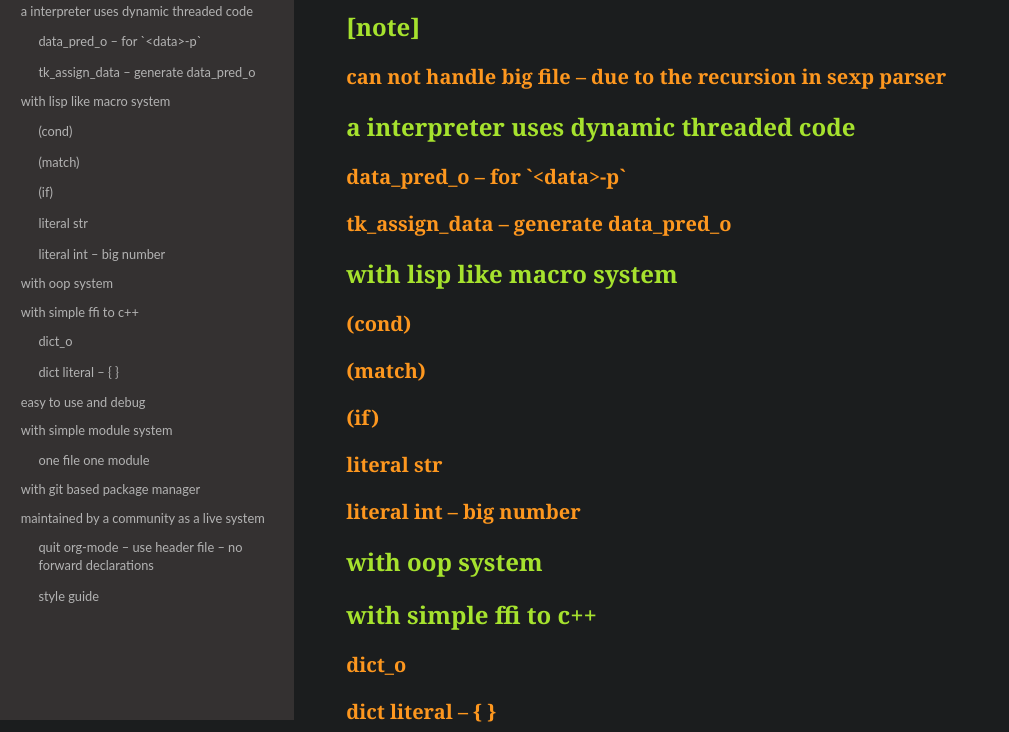
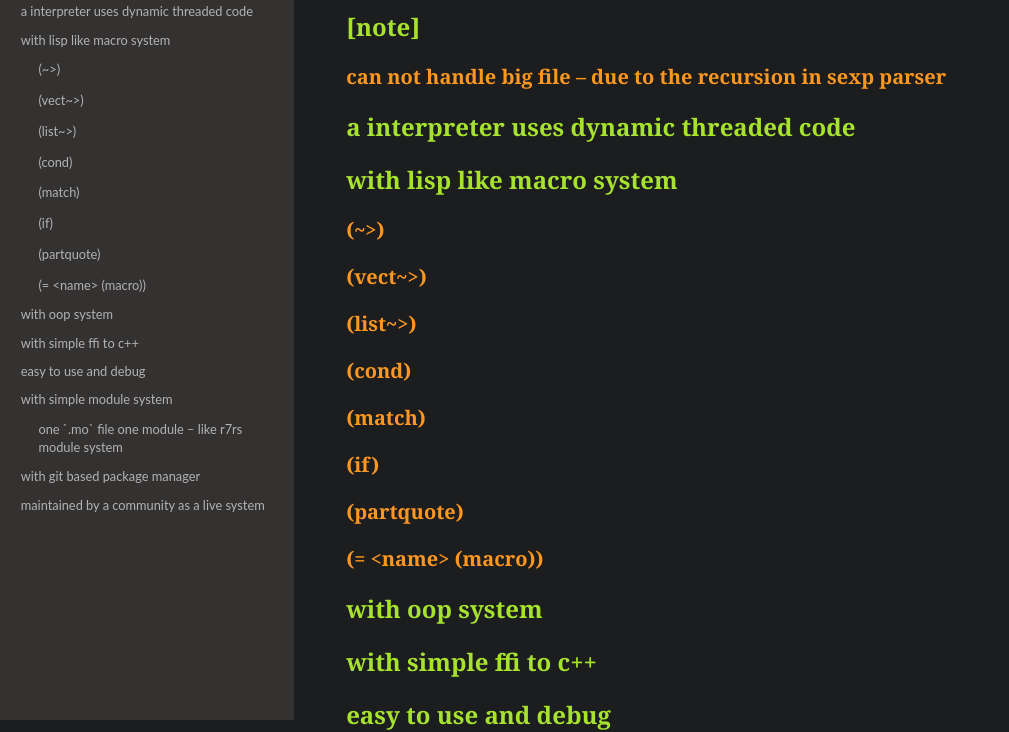
Before and after one commit to shawwn/jojo, a plain HTML site: page story-map.html in a window 1280 px wide. Shown: the part 80-812 px from the top of the page, without its empty margins (0-1009 px from the left). Drawn offline with Linux system fonts and the light colour scheme.

Commit message:
update story-map

```diff
--- a/story-map.html
+++ b/story-map.html
@@ -3,7 +3,7 @@
 "http://www.w3.org/TR/xhtml1/DTD/xhtml1-strict.dtd">
 <html xmlns="http://www.w3.org/1999/xhtml" lang="en" xml:lang="en">
 <head>
-<!-- 2018-08-01 Wed 00:57 -->
+<!-- 2018-08-04 Sat 03:43 -->
 <meta http-equiv="Content-Type" content="text/html;charset=utf-8" />
 <meta name="viewport" content="width=device-width, initial-scale=1" />
 <title>Story Map</title>
@@ -63,126 +63,101 @@ for the JavaScript code in this tag.
 <h2>overview</h2>
 <div id="text-table-of-contents">
 <ul>
-<li><a href="#org7aa226e"><span class="todo _note_">[note]</span> </a>
+<li><a href="#org125d335"><span class="todo _note_">[note]</span> </a>
 <ul>
-<li><a href="#orgfc03069">can not handle big file &#x2013; due to the recursion in sexp parser</a></li>
+<li><a href="#org1053e62">can not handle big file &#x2013; due to the recursion in sexp parser</a></li>
 </ul>
 </li>
-<li><a href="#orgb54fcfc">a interpreter uses dynamic threaded code</a>
+<li><a href="#org32202a5">a interpreter uses dynamic threaded code</a></li>
+<li><a href="#orga9f7387">with lisp like macro system</a>
 <ul>
-<li><a href="#org570c6c9">data_pred_o &#x2013; for `&lt;data&gt;-p`</a></li>
-<li><a href="#orgb59eeaa">tk_assign_data &#x2013; generate data_pred_o</a></li>
+<li><a href="#org2b83abd">(~&gt;)</a></li>
+<li><a href="#orge3fe28c">(vect~&gt;)</a></li>
+<li><a href="#orgf16dc0">(list~&gt;)</a></li>
+<li><a href="#org7e3f93d">(cond)</a></li>
+<li><a href="#org97989a9">(match)</a></li>
+<li><a href="#org5b6ca32">(if)</a></li>
+<li><a href="#orgea12e2b">(partquote)</a></li>
+<li><a href="#org6e82694">(= &lt;name&gt; (macro))</a></li>
 </ul>
 </li>
-<li><a href="#org7eef904">with lisp like macro system</a>
+<li><a href="#org9cca3c5">with oop system</a></li>
+<li><a href="#orgc2eb92c">with simple ffi to c++</a></li>
+<li><a href="#org5d27bce">easy to use and debug</a></li>
+<li><a href="#orgc9b419d">with simple module system</a>
 <ul>
-<li><a href="#orgafef850">(cond)</a></li>
-<li><a href="#orga7742b6">(match)</a></li>
-<li><a href="#orge0924e7">(if)</a></li>
-<li><a href="#orgc09636">literal str</a></li>
-<li><a href="#orgd40b926">literal int &#x2013; big number</a></li>
+<li><a href="#org8023d07">one `.mo` file one module &#x2013; like r7rs module system</a></li>
 </ul>
 </li>
-<li><a href="#org73e48bd">with oop system</a></li>
-<li><a href="#orge934510">with simple ffi to c++</a>
-<ul>
-<li><a href="#org8a6f5e4">dict_o</a></li>
-<li><a href="#org3b251b6">dict literal &#x2013; { }</a></li>
-</ul>
-</li>
-<li><a href="#orgd7dcde2">easy to use and debug</a></li>
-<li><a href="#org8813228">with simple module system</a>
-<ul>
-<li><a href="#org70c38">one file one module</a></li>
-</ul>
-</li>
-<li><a href="#org6c933b1">with git based package manager</a></li>
-<li><a href="#org1b8b6d8">maintained by a community as a live system</a>
-<ul>
-<li><a href="#org931542e">quit org-mode &#x2013; use header file &#x2013; no forward declarations</a></li>
-<li><a href="#org9ae56e3">style guide</a></li>
-</ul>
-</li>
+<li><a href="#orgb23ab42">with git based package manager</a></li>
+<li><a href="#org97cd13c">maintained by a community as a live system</a></li>
 </ul>
 </div>
 </div>
 
-<div id="outline-container-org7aa226e" class="outline-2">
-<h2 id="org7aa226e"><span class="todo _note_">[note]</span> </h2>
-<div class="outline-text-2" id="text-org7aa226e">
-</div><div id="outline-container-orgfc03069" class="outline-3">
-<h3 id="orgfc03069">can not handle big file &#x2013; due to the recursion in sexp parser</h3>
+<div id="outline-container-org125d335" class="outline-2">
+<h2 id="org125d335"><span class="todo _note_">[note]</span> </h2>
+<div class="outline-text-2" id="text-org125d335">
+</div><div id="outline-container-org1053e62" class="outline-3">
+<h3 id="org1053e62">can not handle big file &#x2013; due to the recursion in sexp parser</h3>
 </div>
 </div>
-<div id="outline-container-orgb54fcfc" class="outline-2">
-<h2 id="orgb54fcfc">a interpreter uses dynamic threaded code</h2>
-<div class="outline-text-2" id="text-orgb54fcfc">
-</div><div id="outline-container-org570c6c9" class="outline-3">
-<h3 id="org570c6c9">data_pred_o &#x2013; for `&lt;data&gt;-p`</h3>
+<div id="outline-container-org32202a5" class="outline-2">
+<h2 id="org32202a5">a interpreter uses dynamic threaded code</h2>
 </div>
-<div id="outline-container-orgb59eeaa" class="outline-3">
-<h3 id="orgb59eeaa">tk_assign_data &#x2013; generate data_pred_o</h3>
+<div id="outline-container-orga9f7387" class="outline-2">
+<h2 id="orga9f7387">with lisp like macro system</h2>
+<div class="outline-text-2" id="text-orga9f7387">
+</div><div id="outline-container-org2b83abd" class="outline-3">
+<h3 id="org2b83abd">(~&gt;)</h3>
+</div>
+<div id="outline-container-orge3fe28c" class="outline-3">
+<h3 id="orge3fe28c">(vect~&gt;)</h3>
+</div>
+<div id="outline-container-orgf16dc0" class="outline-3">
+<h3 id="orgf16dc0">(list~&gt;)</h3>
+</div>
+<div id="outline-container-org7e3f93d" class="outline-3">
+<h3 id="org7e3f93d">(cond)</h3>
+</div>
+<div id="outline-container-org97989a9" class="outline-3">
+<h3 id="org97989a9">(match)</h3>
+</div>
+<div id="outline-container-org5b6ca32" class="outline-3">
+<h3 id="org5b6ca32">(if)</h3>
+</div>
+<div id="outline-container-orgea12e2b" class="outline-3">
+<h3 id="orgea12e2b">(partquote)</h3>
+</div>
+<div id="outline-container-org6e82694" class="outline-3">
+<h3 id="org6e82694">(= &lt;name&gt; (macro))</h3>
 </div>
 </div>
-
-<div id="outline-container-org7eef904" class="outline-2">
-<h2 id="org7eef904">with lisp like macro system</h2>
-<div class="outline-text-2" id="text-org7eef904">
-</div><div id="outline-container-orgafef850" class="outline-3">
-<h3 id="orgafef850">(cond)</h3>
+<div id="outline-container-org9cca3c5" class="outline-2">
+<h2 id="org9cca3c5">with oop system</h2>
 </div>
-<div id="outline-container-orga7742b6" class="outline-3">
-<h3 id="orga7742b6">(match)</h3>
+<div id="outline-container-orgc2eb92c" class="outline-2">
+<h2 id="orgc2eb92c">with simple ffi to c++</h2>
 </div>
-<div id="outline-container-orge0924e7" class="outline-3">
-<h3 id="orge0924e7">(if)</h3>
+<div id="outline-container-org5d27bce" class="outline-2">
+<h2 id="org5d27bce">easy to use and debug</h2>
 </div>
-<div id="outline-container-orgc09636" class="outline-3">
-<h3 id="orgc09636">literal str</h3>
-</div>
-<div id="outline-container-orgd40b926" class="outline-3">
-<h3 id="orgd40b926">literal int &#x2013; big number</h3>
+<div id="outline-container-orgc9b419d" class="outline-2">
+<h2 id="orgc9b419d">with simple module system</h2>
+<div class="outline-text-2" id="text-orgc9b419d">
+</div><div id="outline-container-org8023d07" class="outline-3">
+<h3 id="org8023d07">one `.mo` file one module &#x2013; like r7rs module system</h3>
 </div>
 </div>
-<div id="outline-container-org73e48bd" class="outline-2">
-<h2 id="org73e48bd">with oop system</h2>
+<div id="outline-container-orgb23ab42" class="outline-2">
+<h2 id="orgb23ab42">with git based package manager</h2>
 </div>
-<div id="outline-container-orge934510" class="outline-2">
-<h2 id="orge934510">with simple ffi to c++</h2>
-<div class="outline-text-2" id="text-orge934510">
-</div><div id="outline-container-org8a6f5e4" class="outline-3">
-<h3 id="org8a6f5e4">dict_o</h3>
-</div>
-<div id="outline-container-org3b251b6" class="outline-3">
-<h3 id="org3b251b6">dict literal &#x2013; { }</h3>
-</div>
-</div>
-<div id="outline-container-orgd7dcde2" class="outline-2">
-<h2 id="orgd7dcde2">easy to use and debug</h2>
-</div>
-<div id="outline-container-org8813228" class="outline-2">
-<h2 id="org8813228">with simple module system</h2>
-<div class="outline-text-2" id="text-org8813228">
-</div><div id="outline-container-org70c38" class="outline-3">
-<h3 id="org70c38">one file one module</h3>
-</div>
-</div>
-<div id="outline-container-org6c933b1" class="outline-2">
-<h2 id="org6c933b1">with git based package manager</h2>
-</div>
-<div id="outline-container-org1b8b6d8" class="outline-2">
-<h2 id="org1b8b6d8">maintained by a community as a live system</h2>
-<div class="outline-text-2" id="text-org1b8b6d8">
-</div><div id="outline-container-org931542e" class="outline-3">
-<h3 id="org931542e">quit org-mode &#x2013; use header file &#x2013; no forward declarations</h3>
-</div>
-<div id="outline-container-org9ae56e3" class="outline-3">
-<h3 id="org9ae56e3">style guide</h3>
-</div>
+<div id="outline-container-org97cd13c" class="outline-2">
+<h2 id="org97cd13c">maintained by a community as a live system</h2>
 </div>
 </div>
 <div id="postamble" class="status">
-<p class="date">Created: 2018-08-01 Wed 00:57</p>
+<p class="date">Created: 2018-08-04 Sat 03:43</p>
 <p class="validation"><a href="http://validator.w3.org/check?uri=referer">Validate</a></p>
 </div>
 </body>
```
Also changed, not shown: 1 other file.
